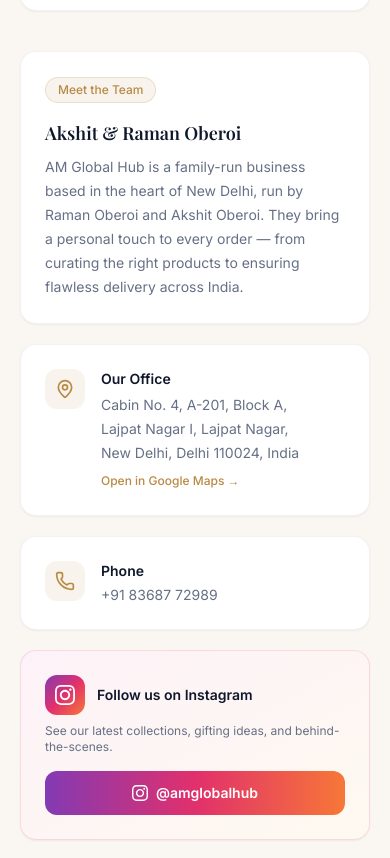
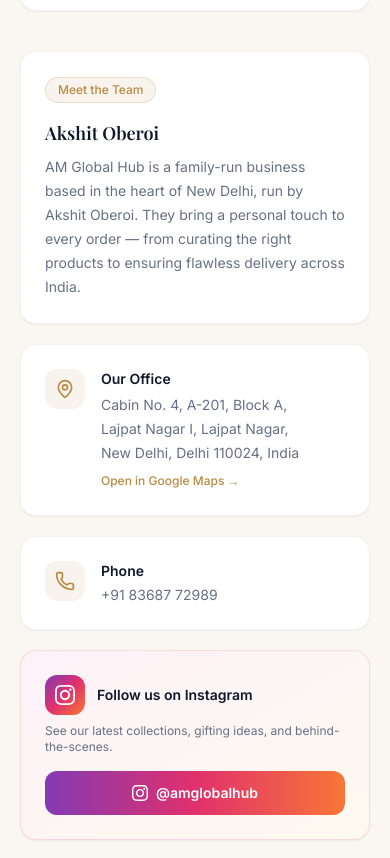
Before and after one commit to ishangogna/am-global-hub, a Next.js app: page /contact in a window 390 px wide. Shown: the part 1291-2149 px from the top of the page. Built offline with nearby package versions, Linux system fonts and the light colour scheme; a web font is replaced by a local one.

Commit message:
Update phone number

```diff
--- a/src/app/contact/page.tsx
+++ b/src/app/contact/page.tsx
@@ -182,10 +182,10 @@ export default function ContactPage() {
                 Meet the Team
               </span>
               <h3 className="mt-4 text-lg font-semibold text-[#0F172A]">
-                Akshit &amp; Raman Oberoi
+                Akshit Oberoi
               </h3>
               <p className="mt-2 text-sm leading-6 text-[#667085]">
-                AM Global Hub is a family-run business based in the heart of New Delhi, run by Raman Oberoi and Akshit Oberoi. They bring a personal touch to every order — from curating the right products to ensuring flawless delivery across India.
+                AM Global Hub is a family-run business based in the heart of New Delhi, run by Akshit Oberoi. They bring a personal touch to every order — from curating the right products to ensuring flawless delivery across India.
               </p>
             </div>
 
@@ -269,7 +269,7 @@ export default function ContactPage() {
               </p>
               <div className="mt-4">
                 <a
-                  href="https://wa.me/918168667321?text=Hi%2C%20I%27m%20interested%20in%20your%20corporate%20gifting%20solutions."
+                  href="https://wa.me/918368772989?text=Hi%2C%20I%27m%20interested%20in%20your%20corporate%20gifting%20solutions."
                   target="_blank"
                   rel="noopener noreferrer"
                   className="flex w-full items-center justify-center gap-2 rounded-xl bg-[#25D366] px-4 py-3 text-sm font-semibold text-white transition hover:opacity-90"
--- a/src/components/home/FeaturedProductCard.tsx
+++ b/src/components/home/FeaturedProductCard.tsx
@@ -4,7 +4,7 @@ import { useState } from 'react'
 import Link from 'next/link'
 import { MessageSquare, X, CheckCircle2, Loader2 } from 'lucide-react'
 
-const WA_NUMBER = '918168667321'
+const WA_NUMBER = '918368772989'
 
 function buildWhatsAppUrl(productName: string, form: {
   name: string; company: string; email: string; phone: string; quantity: string; message: string
--- a/src/components/products/RequestQuoteModal.tsx
+++ b/src/components/products/RequestQuoteModal.tsx
@@ -3,7 +3,7 @@
 import { useState } from 'react'
 import { MessageSquare, X, CheckCircle2, Loader2 } from 'lucide-react'
 
-const WA_NUMBER = '+918168667321'
+const WA_NUMBER = '+918368772989'
 
 function buildWhatsAppUrl(productName: string, form: {
   name: string; company: string; email: string; phone: string; quantity: string; message: string
```
Also changed, not shown: 1 other file (tests, documents, lock files or other folders).
